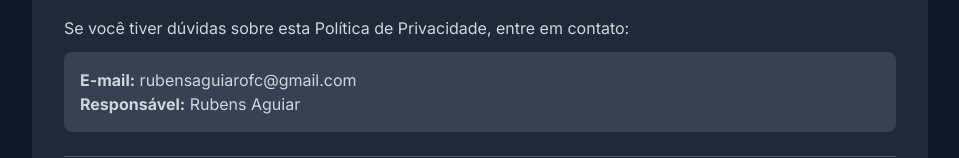
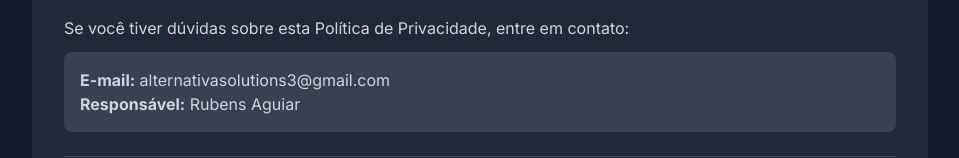
Before and after one commit to rubensaguiarofc/meu-video-dia, a React (Vite) app in the folder frontend/: page /privacy in a window 1280 px wide. Shown: the part 2104-2262 px from the top of the page, without its empty margins (160-1119 px from the left). Built offline with nearby package versions, Linux system fonts and the light colour scheme; what @capacitor/core would draw is missing.

Commit message:
Update contact email in privacy policy and terms

```diff
--- a/frontend/src/pages/PrivacyPolicy.jsx
+++ b/frontend/src/pages/PrivacyPolicy.jsx
@@ -161,7 +161,7 @@ export default function PrivacyPolicy() {
               Se você tiver dúvidas sobre esta Política de Privacidade, entre em contato:
             </p>
             <div className="bg-gray-100 dark:bg-gray-700 p-4 rounded-lg">
-              <p><strong>E-mail:</strong> rubensaguiarofc@gmail.com</p>
+              <p><strong>E-mail:</strong> alternativasolutions3@gmail.com</p>
               <p><strong>Responsável:</strong> Rubens Aguiar</p>
             </div>
           </section>
--- a/frontend/src/pages/TermsOfService.jsx
+++ b/frontend/src/pages/TermsOfService.jsx
@@ -183,7 +183,7 @@ export default function TermsOfService() {
               Para questões sobre estes Termos de Serviço, entre em contato:
             </p>
             <div className="bg-gray-100 dark:bg-gray-700 p-4 rounded-lg">
-              <p><strong>E-mail:</strong> rubensaguiarofc@gmail.com</p>
+              <p><strong>E-mail:</strong> alternativasolutions3@gmail.com</p>
               <p><strong>Responsável:</strong> Rubens Aguiar</p>
             </div>
           </section>
```
